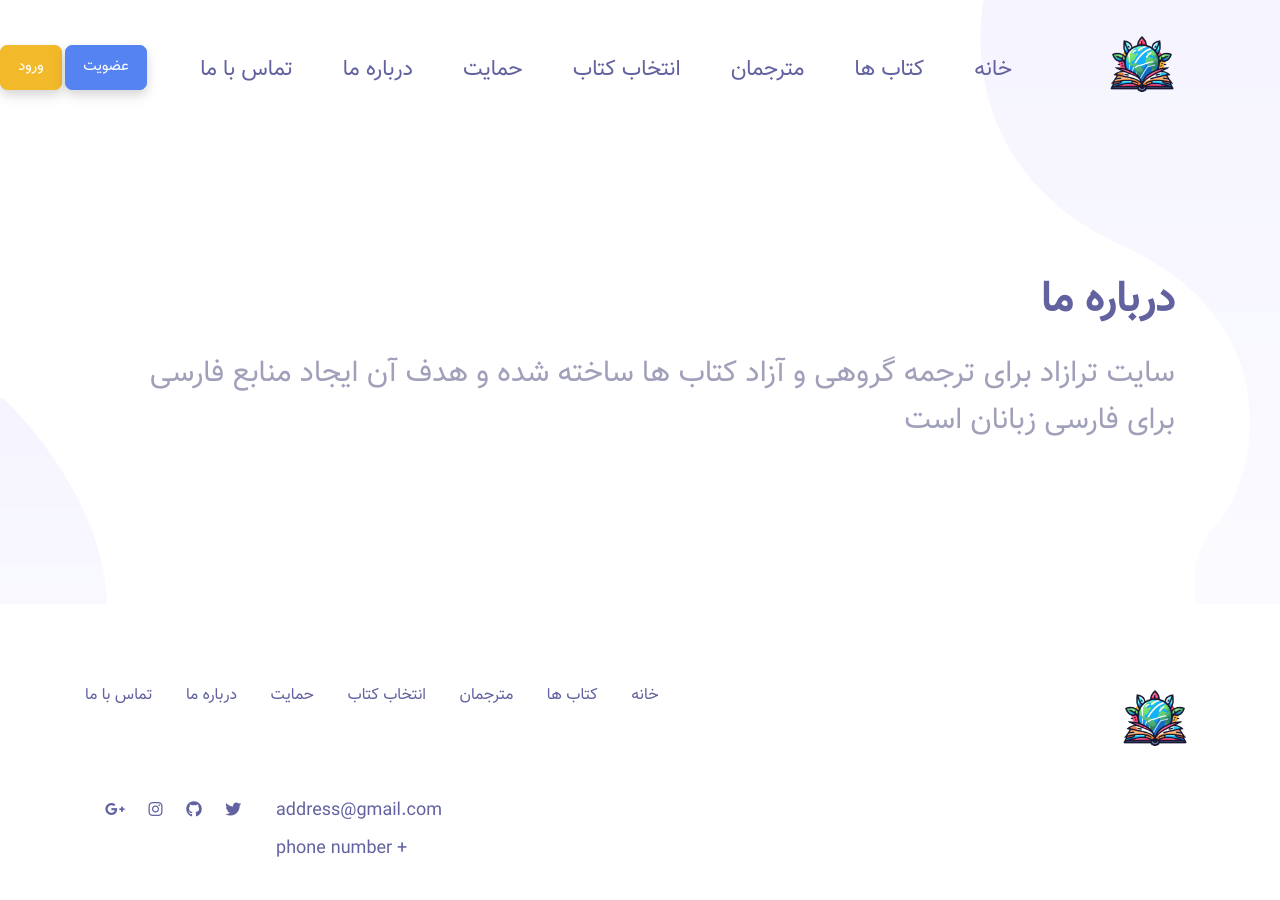
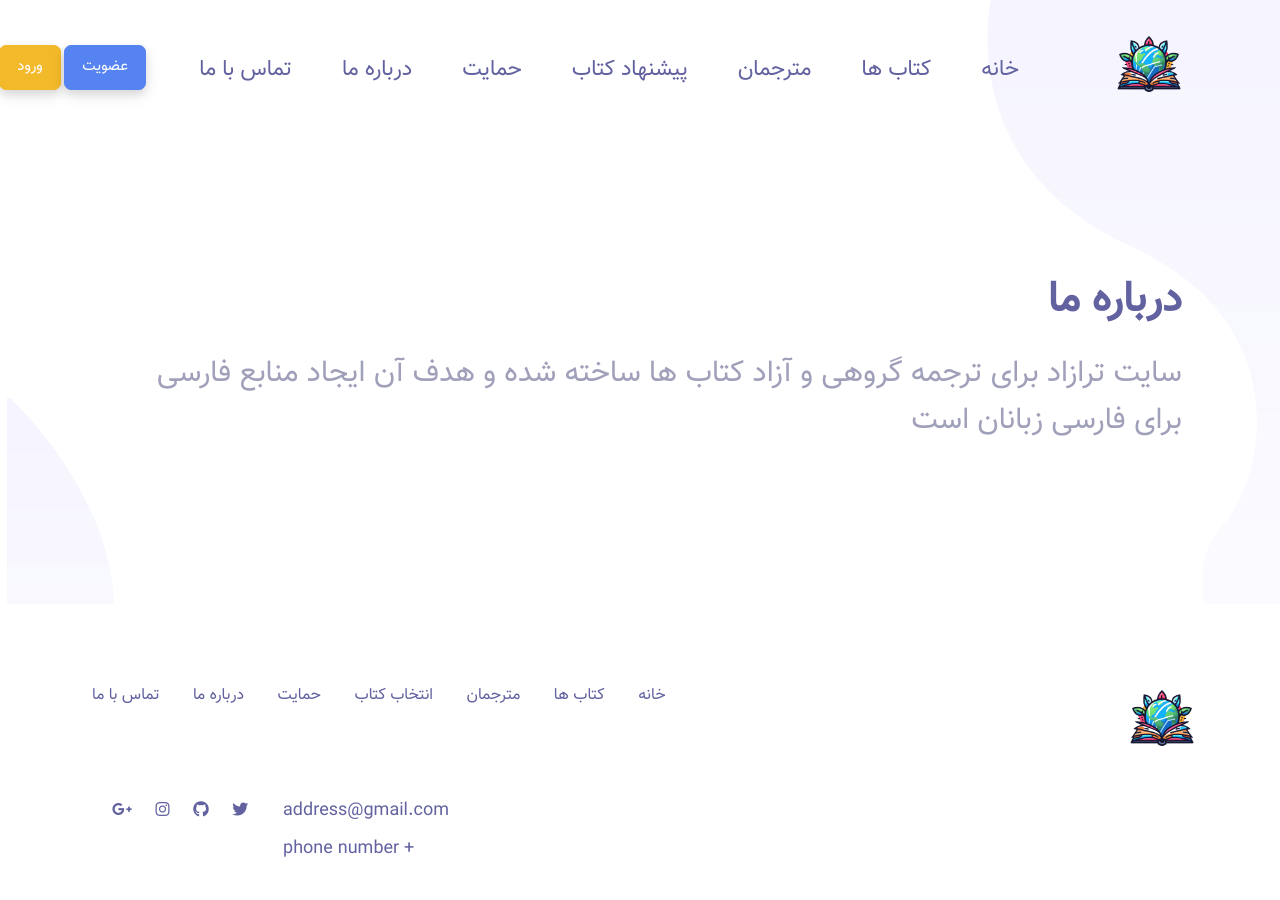
Before and after one commit to ali-hv/tarazad, a Django app: page /about-us in a window 1280 px wide. Run offline with Django 4.2, Linux system fonts and the light colour scheme; some libraries are stand-ins or nearby versions.

Commit message:
change a button title in header

```diff
--- a/templates/base/header.html
+++ b/templates/base/header.html
@@ -18,7 +18,7 @@
                     </li>
                     <li><a data-scroll="scrollTo" href="#">مترجمان</a>
                     </li>
-                    <li><a data-scroll="scrollTo" href="#">انتخاب کتاب</a>
+                    <li><a data-scroll="scrollTo" href="#">پیشنهاد کتاب</a>
                     </li>
                     <li><a data-scroll="scrollTo" href="#">حمایت</a>
                     </li>
```
